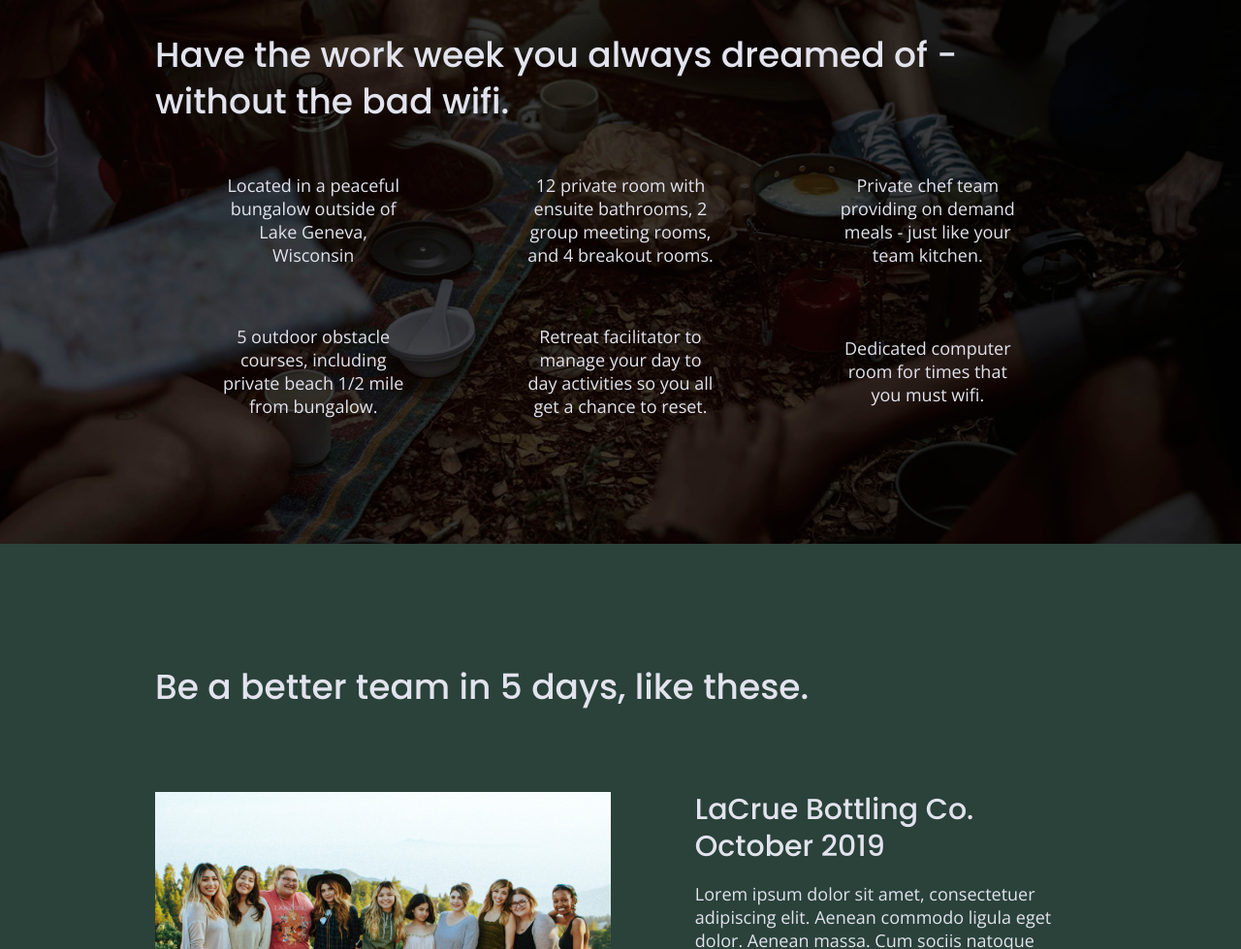
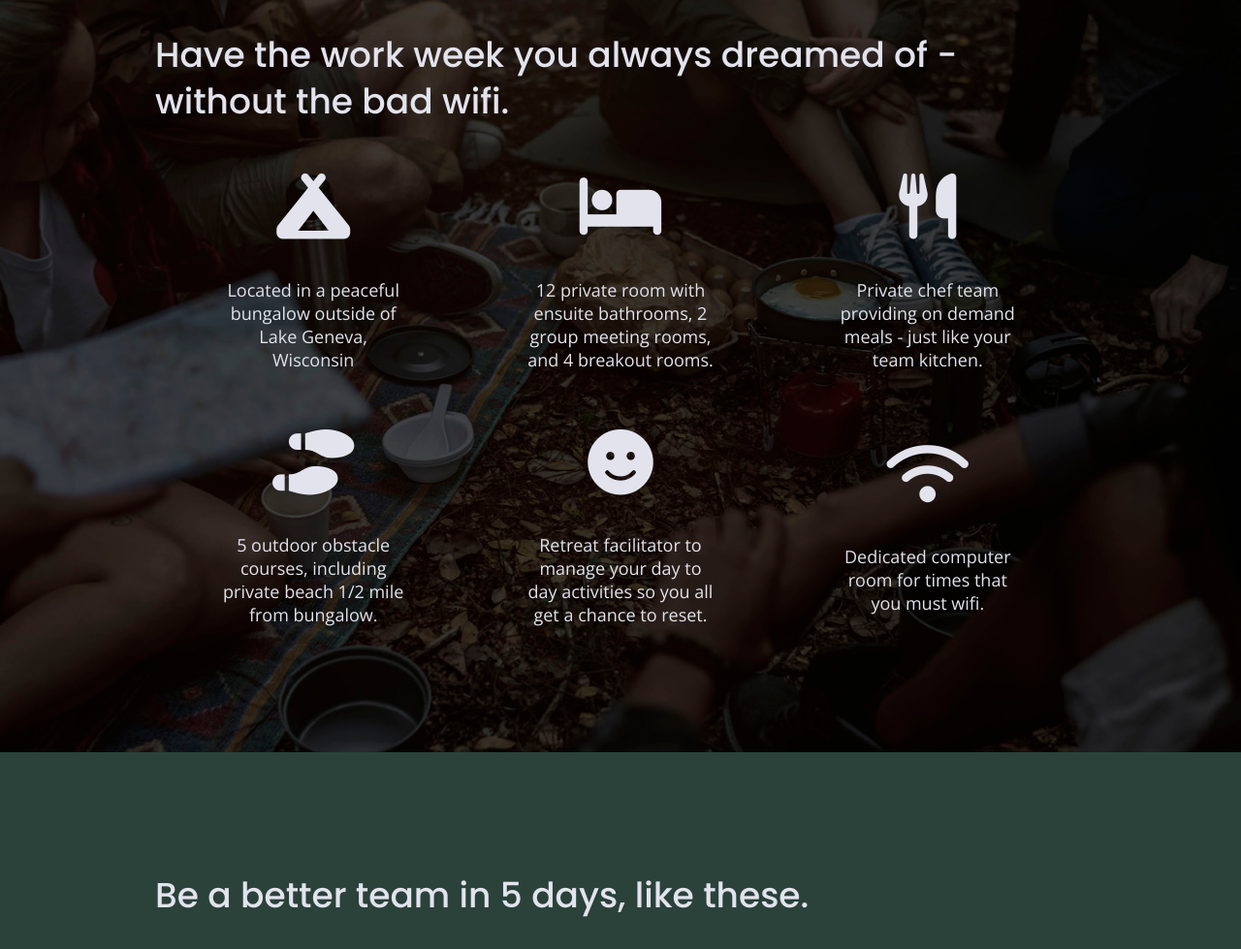
Before and after one commit to ShannanG/206-unplugged, a website built with Parcel: page index.html in a window 1280 px wide. Shown: the part 1091-2070 px from the top of the page at 97% size. Built offline with nearby package versions, Linux system fonts and the light colour scheme.

Commit message:
Added FontAwesome kit code to head of index.html, about/index.html, faq/index.html. Added FontAwesome icons to index.html features section. Added icon styles to css/main.css

```diff
--- a/css/main.css
+++ b/css/main.css
@@ -307,6 +307,11 @@ input[type=button] {
   flex-flow: row wrap;
   background: url('../img/rawpixel-800820-unsplash1.jpg') center #333;
   background-size: cover;
+}
+
+.features i {
+  font-size: 3.75em;
+  margin-bottom: 40px;
 }
 
 .features h2 {
--- a/index.html
+++ b/index.html
@@ -18,6 +18,9 @@
 
   <link rel="stylesheet" href="css/normalize.css">
   <link rel="stylesheet" href="css/main.css">
+
+  <!-- FontAwesome Icons -->
+  <script src="https://kit.fontawesome.com/97c7aecbcb.js" crossorigin="anonymous"></script>
 
   <meta name="theme-color" content="#fafafa">
 
@@ -73,32 +76,44 @@
           <h2>Have the work week you always dreamed of - without the bad wifi.</h2>
             <div class="features-items">
               <article>
-                <p class="fontawesome-icon"></p>
+                <p class="fontawesome-icon">
+                <i class="fas fa-campground"></i>
+                </p>
                 <p class="features-item-description">Located in a peaceful bungalow outside of Lake Geneva, Wisconsin</p>
               </article>
 
               <article>
-                <p class="fontawesome-icon"></p>
+                <p class="fontawesome-icon">
+                <i class="fas fa-bed"></i>
+                </p>
                 <p class="features-item-description">12 private room with ensuite bathrooms, 2 group meeting rooms, and 4 breakout rooms.</p>
               </article>
 
               <article>
-                <p class="fontawesome-icon"></p>
+                <p class="fontawesome-icon">
+                <i class="fas fa-utensils"></i>
+                </p>
                 <p class="features-item-description">Private chef team providing on demand meals - just like your team kitchen.</p>
               </article>
 
               <article>
-                <p class="fontawesome-icon"></p>
+                <p class="fontawesome-icon">
+                <i class="fas fa-shoe-prints"></i>
+                </p>
                 <p class="features-item-description">5 outdoor obstacle courses, including private beach 1/2 mile from bungalow.</p>
               </article>
 
               <article>
-                <p class="fontawesome-icon"></p>
+                <p class="fontawesome-icon">
+                <i class="fas fa-smile"></i>
+                </p>
                 <p class="features-item-description">Retreat facilitator to manage your day to day activities so you all get a chance to reset.</p>
               </article>
 
               <article>
-                <p class="fontawesome-icon"></p>
+                <p class="fontawesome-icon">
+                <i class="fas fa-wifi"></i>
+                </p>
                 <p class="features-item-description">Dedicated computer room for times that you must wifi.</p>
               </article>
             </div>
```
Also changed, not shown: about/index.html (+3 -0 lines), faq/index.html (+4 -0 lines).
